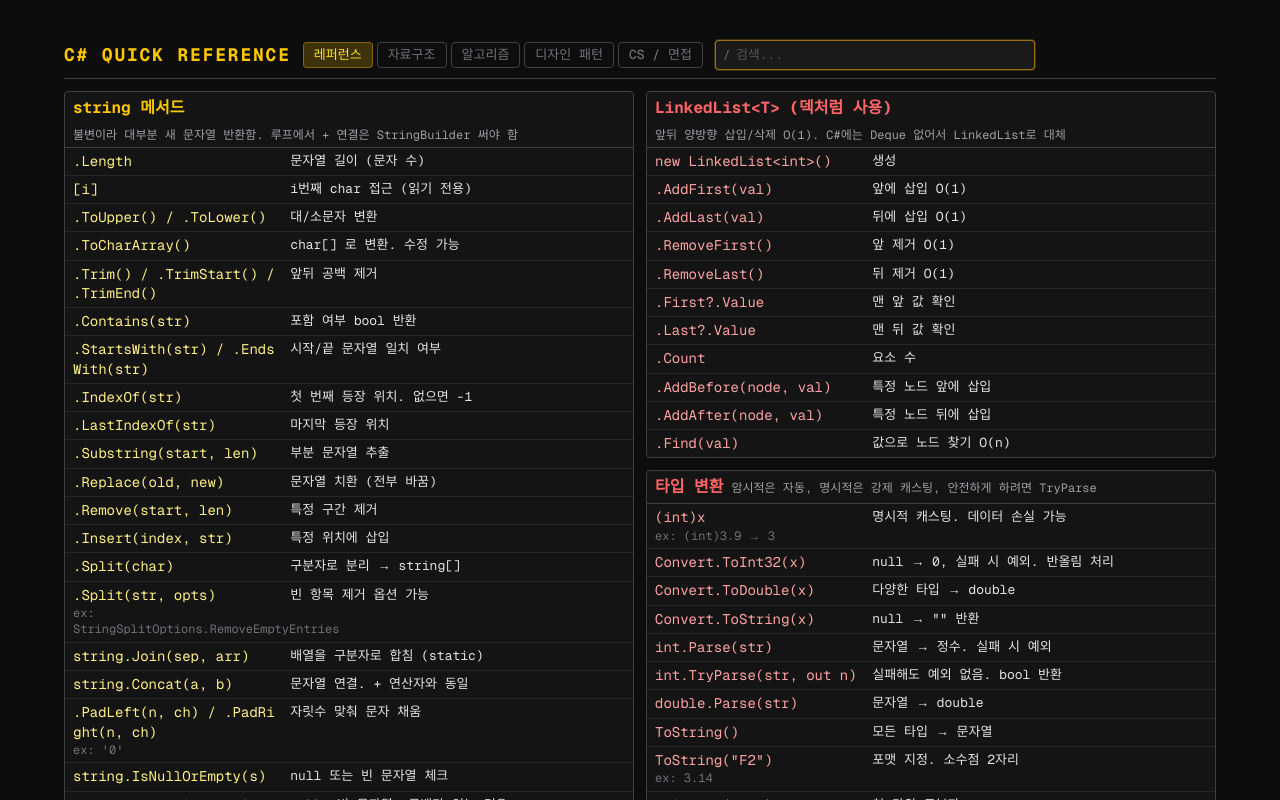
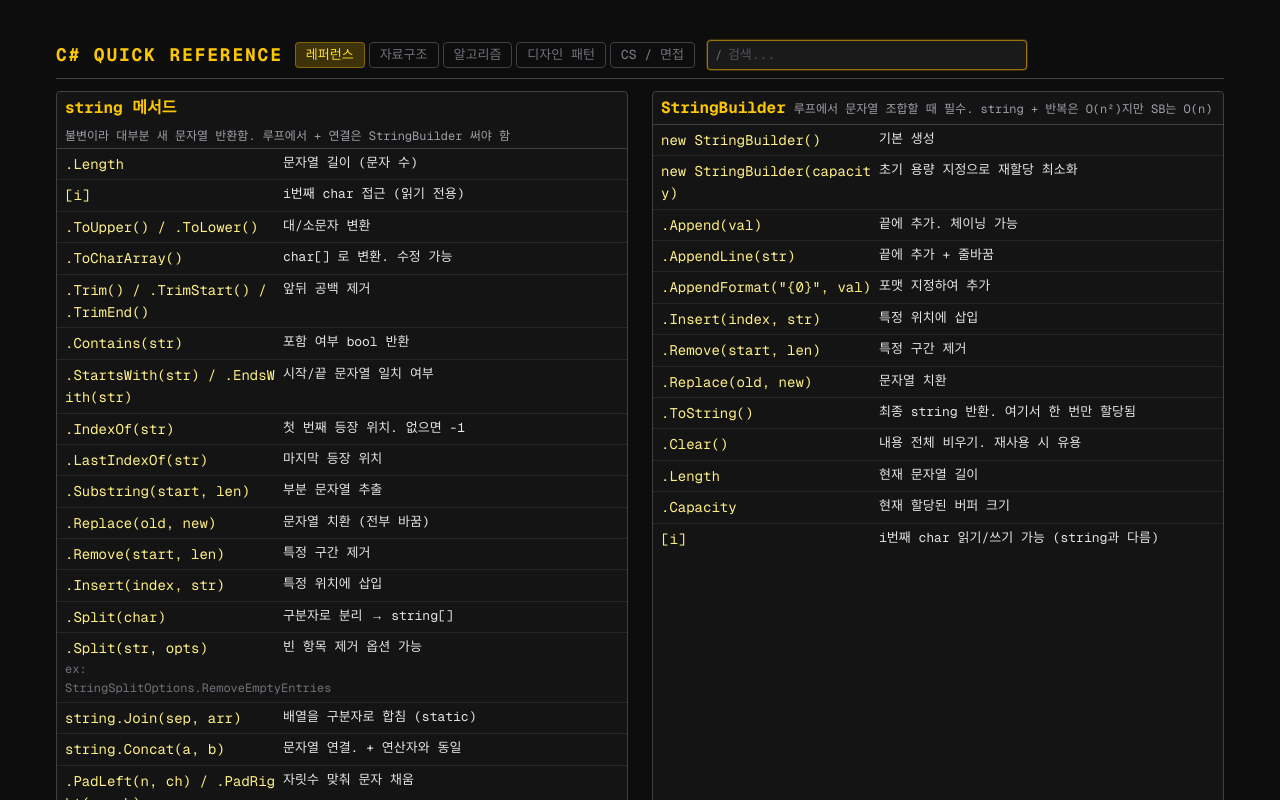
Before and after one commit to Ellug/cs-dictionary, a Next.js app: page / in a window 1280 px wide. Shown: the top 800 px of the page. Built offline with nearby package versions, Linux system fonts and the light colour scheme.

Commit message:
26 04 30 update 20:18

```diff
--- a/app/components/Algorithms.tsx
+++ b/app/components/Algorithms.tsx
@@ -52,7 +52,7 @@ function AlgorithmCard({
         </span>
         <div className="flex-1 min-w-0">
           <span className={termClass}>{highlight(item.term, query)}</span>
-          <span className="text-zinc-400 text-[13px] ml-2 leading-snug">
+          <span className="text-zinc-400 text-[13px] ml-2 leading-[1.6]">
             — {highlight(item.oneliner, query)}
           </span>
           {item.complexity && (
@@ -71,7 +71,7 @@ function AlgorithmCard({
             {item.detail.map((d, i) => (
               <li key={i} className="flex gap-1.5 items-baseline">
                 <span className="text-zinc-600 text-[12px] shrink-0">•</span>
-                <span className="text-zinc-200 text-[13px] leading-snug font-mono">
+                <span className="text-zinc-200 text-[13px] leading-[1.6] font-mono">
                   {highlight(d, query)}
                 </span>
               </li>
@@ -158,7 +158,7 @@ export default function Algorithms({ query }: { query: string }) {
   }
 
   return (
-    <div className="columns-[480px] gap-3">
+    <div className="grid grid-cols-1 lg:grid-cols-2 min-[1700px]:grid-cols-3 gap-6">
       {filtered.map((sec) => (
         <AlgorithmSectionBlock key={sec.id} sec={sec} query={query} />
       ))}
--- a/app/components/DataStructures.tsx
+++ b/app/components/DataStructures.tsx
@@ -52,7 +52,7 @@ function DSCard({
         </span>
         <div className="flex-1 min-w-0">
           <span className={termClass}>{highlight(item.term, query)}</span>
-          <span className="text-zinc-400 text-[13px] ml-2 leading-snug">
+          <span className="text-zinc-400 text-[13px] ml-2 leading-[1.6]">
             — {highlight(item.oneliner, query)}
           </span>
           {item.complexity && (
@@ -71,7 +71,7 @@ function DSCard({
             {item.detail.map((d, i) => (
               <li key={i} className="flex gap-1.5 items-baseline">
                 <span className="text-zinc-600 text-[12px] shrink-0">•</span>
-                <span className="text-zinc-200 text-[13px] leading-snug font-mono">
+                <span className="text-zinc-200 text-[13px] leading-[1.6] font-mono">
                   {highlight(d, query)}
                 </span>
               </li>
@@ -158,7 +158,7 @@ export default function DataStructures({ query }: { query: string }) {
   }
 
   return (
-    <div className="columns-[480px] gap-3">
+    <div className="grid grid-cols-1 lg:grid-cols-2 min-[1700px]:grid-cols-3 gap-6">
       {filtered.map((sec) => (
         <DSSectionBlock key={sec.id} sec={sec} query={query} />
       ))}
--- a/app/components/Dictionary.tsx
+++ b/app/components/Dictionary.tsx
@@ -29,14 +29,14 @@ function MethodRow({ m, color, query }: { m: MethodItem; color: Section["color"]
   return (
     <div className="px-2 py-1 grid grid-cols-[1fr_1.6fr] gap-x-2 items-start hover:bg-zinc-800/70 transition-colors">
       <div className="min-w-0">
-        <code className={nameClass + " break-all leading-snug block"}>{highlight(m.name, query)}</code>
+        <code className={nameClass + " break-all leading-[1.6] block"}>{highlight(m.name, query)}</code>
         {m.example && (
-          <code className="text-zinc-500 text-[12px] leading-snug block">
+          <code className="text-zinc-500 text-[12px] leading-[1.6] block">
             ex: {m.example}
           </code>
         )}
       </div>
-      <span className="text-zinc-200 text-[13px] leading-snug">
+      <span className="text-zinc-200 text-[13px] leading-[1.6]">
         {highlight(m.desc, query)}
       </span>
     </div>
@@ -65,7 +65,7 @@ function SectionCard({ sec, query }: { sec: Section; query: string }) {
     <div className="break-inside-avoid mb-3 border border-zinc-700 bg-[#141414] rounded">
       <div className="px-2 py-1 border-b border-zinc-700 flex items-baseline gap-2 flex-wrap">
         <span className={titleClass}>{sec.title}</span>
-        <span className="text-zinc-400 text-[12px] leading-tight">{sec.summary}</span>
+        <span className="text-zinc-400 text-[12px] leading-snug">{sec.summary}</span>
       </div>
       <div className="divide-y divide-zinc-800">
         {filteredMethods.map((m) => (
@@ -102,7 +102,7 @@ export default function Dictionary({ query }: { query: string }) {
   }
 
   return (
-    <div className="columns-[480px] gap-3">
+    <div className="grid grid-cols-1 lg:grid-cols-2 min-[1700px]:grid-cols-3 gap-6">
       {filtered.map((sec) => (
         <SectionCard key={sec.id} sec={sec} query={query} />
       ))}
--- a/app/components/Interview.tsx
+++ b/app/components/Interview.tsx
@@ -42,7 +42,7 @@ function InterviewCard({ item, color, query }: { item: InterviewItem; color: Int
         </span>
         <div className="flex-1 min-w-0">
           <span className={termClass}>{highlight(item.term, query)}</span>
-          <span className="text-zinc-400 text-[13px] ml-2 leading-snug">
+          <span className="text-zinc-400 text-[13px] ml-2 leading-[1.6]">
             — {highlight(item.oneliner, query)}
           </span>
         </div>
@@ -53,7 +53,7 @@ function InterviewCard({ item, color, query }: { item: InterviewItem; color: Int
           {item.detail.map((d, i) => (
             <li key={i} className="flex gap-1.5 items-baseline">
               <span className="text-zinc-600 text-[12px] shrink-0">•</span>
-              <span className="text-zinc-200 text-[13px] leading-snug font-mono">
+              <span className="text-zinc-200 text-[13px] leading-[1.6] font-mono">
                 {highlight(d, query)}
               </span>
             </li>
@@ -123,7 +123,7 @@ export default function Interview({ query }: { query: string }) {
   }
 
   return (
-    <div className="columns-[480px] gap-3">
+    <div className="grid grid-cols-1 lg:grid-cols-2 min-[1700px]:grid-cols-3 gap-6">
       {filtered.map((sec) => (
         <InterviewSectionBlock key={sec.id} sec={sec} query={query} />
       ))}
--- a/app/components/Patterns.tsx
+++ b/app/components/Patterns.tsx
@@ -52,7 +52,7 @@ function PatternCard({ item, color, query }: { item: PatternItem; color: Pattern
               {item.category}
             </span>
           </div>
-          <span className="text-zinc-400 text-[13px] leading-snug block mt-[1px]">
+          <span className="text-zinc-400 text-[13px] leading-[1.6] block mt-[1px]">
             {highlight(item.oneliner, query)}
           </span>
         </div>
@@ -64,7 +64,7 @@ function PatternCard({ item, color, query }: { item: PatternItem; color: Pattern
             {item.detail.map((d, i) => (
               <li key={i} className="flex gap-1.5 items-baseline">
                 <span className="text-zinc-600 text-[12px] shrink-0">•</span>
-                <span className="text-zinc-200 text-[13px] leading-snug font-mono">
+                <span className="text-zinc-200 text-[13px] leading-[1.6] font-mono">
                   {highlight(d, query)}
                 </span>
               </li>
@@ -145,7 +145,7 @@ export default function Patterns({ query }: { query: string }) {
   }
 
   return (
-    <div className="columns-[480px] gap-3">
+    <div className="grid grid-cols-1 lg:grid-cols-2 min-[1700px]:grid-cols-3 gap-6">
       {filtered.map((sec) => (
         <PatternSectionBlock key={sec.id} sec={sec} query={query} />
       ))}
--- a/app/page.tsx
+++ b/app/page.tsx
@@ -2,7 +2,7 @@ import App from "./components/App";
 
 export default function Home() {
   return (
-    <main className="bg-[#0d0d0d] min-h-screen text-white px-16 pt-10 pb-16 font-mono">
+    <main className="bg-[#0d0d0d] min-h-screen text-white w-full max-w-[1920px] mx-auto px-4 sm:px-6 lg:px-10 xl:px-14 pt-10 pb-16 font-mono">
       <App />
     </main>
   );
```
